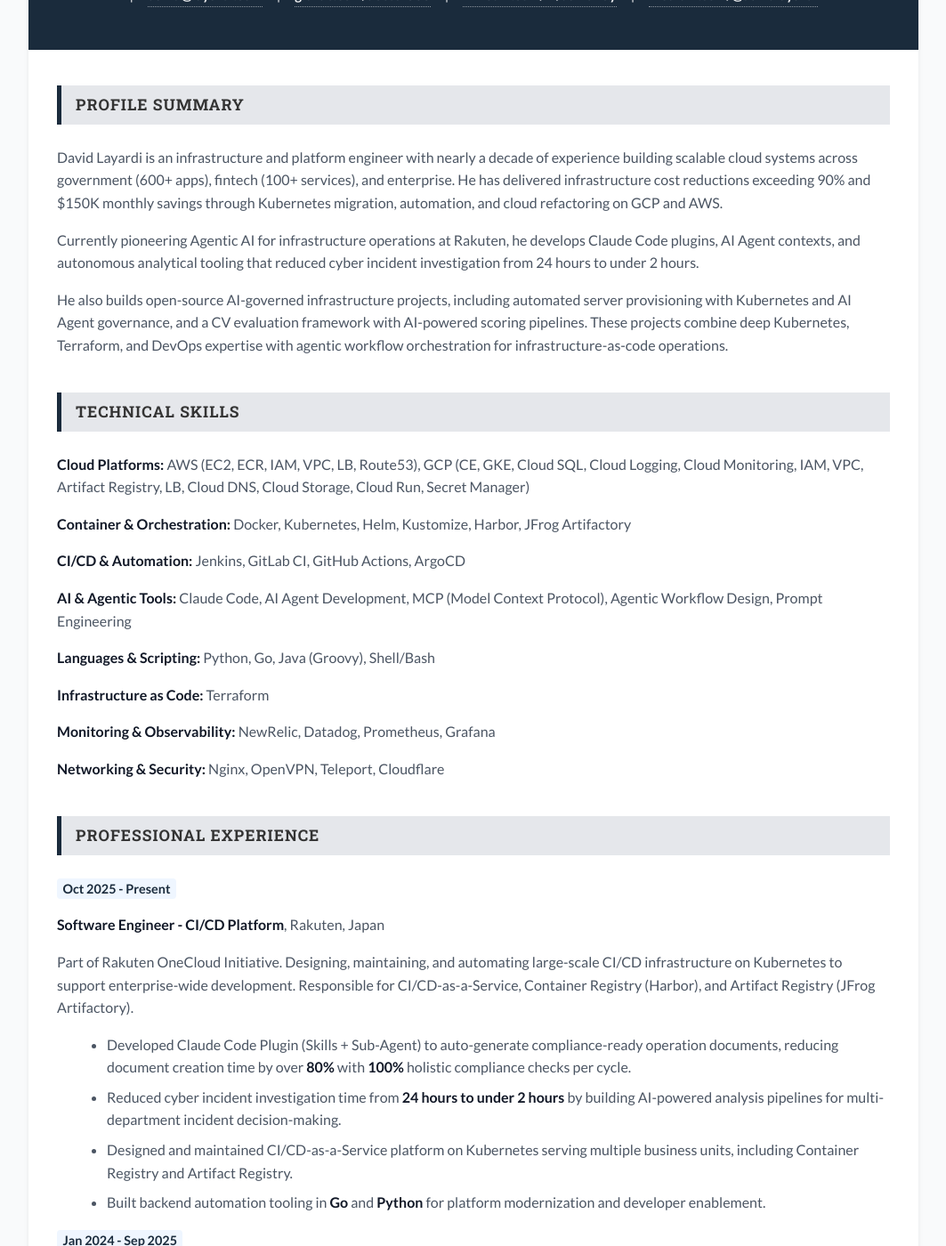
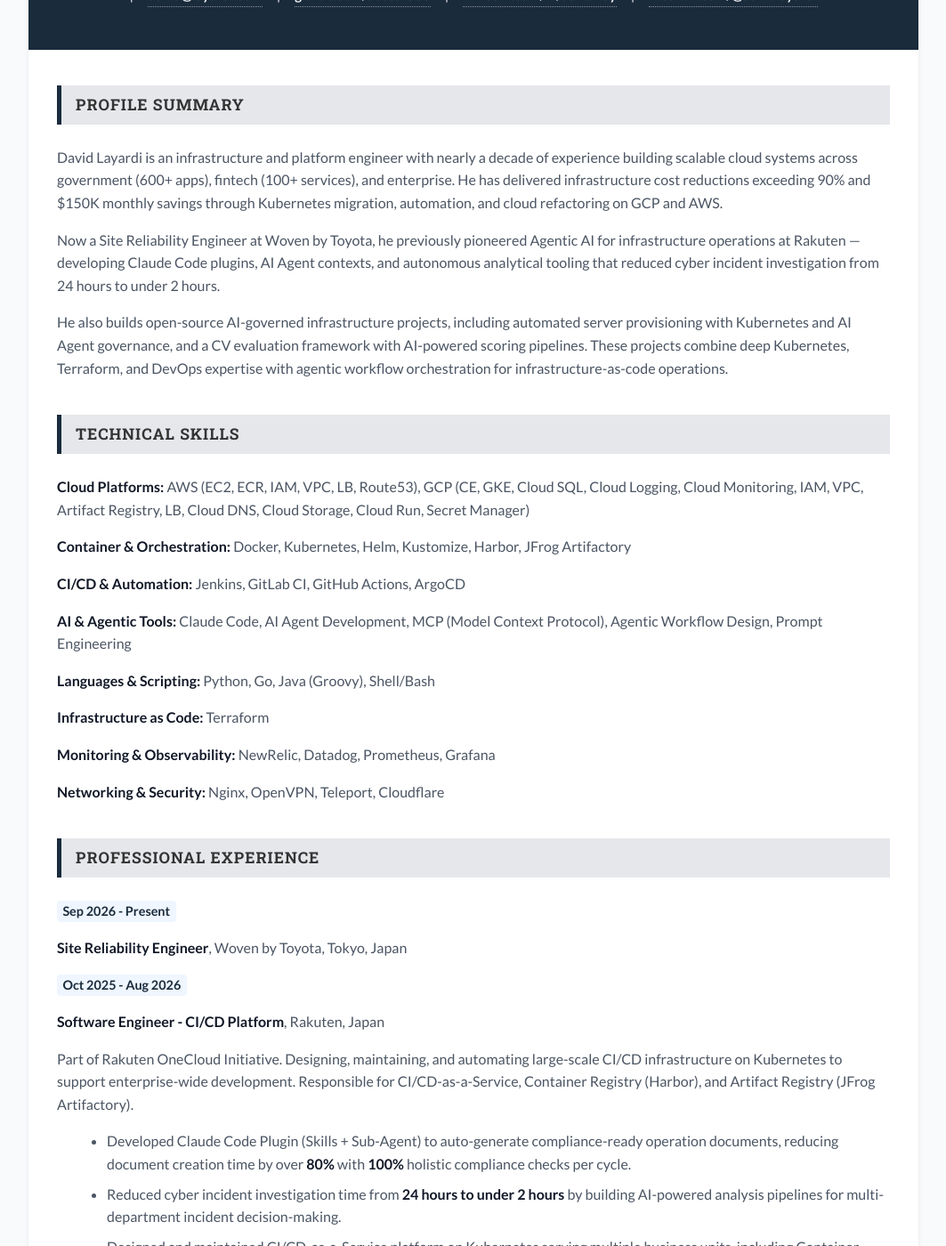
Before and after one commit to doctor500/cv, a Jekyll site: the page built from index.md, in a window 1280 px wide and 1400 px high, scrolled down 259 px. Shown: the whole window at 89% size, without its empty margins (108-1171 px from the left). Built offline with Jekyll 4.4.1, drawn with Linux system fonts in a browser that asks for light colours; some of the changed text lies outside the part shown.

Commit message:
chore(branding): sync CV to Woven by Toyota (SRE)
Propagate the canonical change in branding-context/v1/ to index.md.

- Profile summary: "Currently pioneering Agentic AI for infrastructure
  operations at Rakuten" -> now a Site Reliability Engineer at Woven by
  Toyota, previously pioneered Agentic AI at Rakuten
- Professional Experience: new Woven by Toyota entry (Sep 2026 - Present,
  Tokyo, Site Reliability Engineer) above Rakuten; Rakuten closed at
  Aug 2026
- Latest Professional Projects: the Rakuten compliance-plugin project
  period closed at Aug 2026, so it no longer reads "Present" under an
  employer the CV says he has left

Unchanged: headline, location (Tokyo), and every older role.

The Woven entry intentionally carries no description or bullets - the
canonical role has none yet, and inventing achievements for a role one
month old would misrepresent it. It renders as a period/role line, which
fills in later without restructuring.

Verification: this repo runs no CI on pull requests - publish-pdf.yml is
workflow_dispatch only, with the push/schedule triggers commented out - so
there is no automated render gate. Verified structurally instead: the new
entry uses the same `period` / `__Title__, Company, Location` construct as
every sibling entry, and _layouts/cv.html emits {{ content }} directly with
no entry parsing that an empty body could break.

No local Jekyll render was possible: Gemfile.lock pins bundler 2.3.27,
which is not installed, and Docker is unavailable on this machine.

```diff
--- a/index.md
+++ b/index.md
@@ -18,7 +18,7 @@ Cloud Infrastructure, DevOps & Agentic AI Engineer.
 
 David Layardi is an infrastructure and platform engineer with nearly a decade of experience building scalable cloud systems across government (600+ apps), fintech (100+ services), and enterprise. He has delivered infrastructure cost reductions exceeding 90% and $150K monthly savings through Kubernetes migration, automation, and cloud refactoring on GCP and AWS.
 
-Currently pioneering Agentic AI for infrastructure operations at Rakuten, he develops Claude Code plugins, AI Agent contexts, and autonomous analytical tooling that reduced cyber incident investigation from 24 hours to under 2 hours.
+Now a Site Reliability Engineer at Woven by Toyota, he previously pioneered Agentic AI for infrastructure operations at Rakuten — developing Claude Code plugins, AI Agent contexts, and autonomous analytical tooling that reduced cyber incident investigation from 24 hours to under 2 hours.
 
 He also builds open-source AI-governed infrastructure projects, including automated server provisioning with Kubernetes and AI Agent governance, and a CV evaluation framework with AI-powered scoring pipelines. These projects combine deep Kubernetes, Terraform, and DevOps expertise with agentic workflow orchestration for infrastructure-as-code operations.
 
@@ -44,7 +44,12 @@ He also builds open-source AI-governed infrastructure projects, including automa
 
 ## Professional Experience
 
-`Oct 2025 - Present`
+`Sep 2026 - Present`
+
+__Site Reliability Engineer__, Woven by Toyota, Tokyo, Japan
+
+
+`Oct 2025 - Aug 2026`
 
 __Software Engineer - CI/CD Platform__, Rakuten, Japan
 
@@ -165,7 +170,7 @@ Completed Business Intelligence minor, graduated in the 7th semester. Final GPA:
 
 ### Latest Professional Projects
 
-`Oct 2025 - Present`
+`Oct 2025 - Aug 2026`
 **Compliance Document Automation Plugin (Claude Code)**, Rakuten
 
 Developed Claude Code Plugin consisting of Skills and Sub-Agent to auto-generate compliance-ready operation documents for CI/CD operations. Reduced document creation time by over **80%**, with **100%** holistic compliance checks on every document creation and update cycle. Previously a fully manual process requiring cross-team coordination.
```
